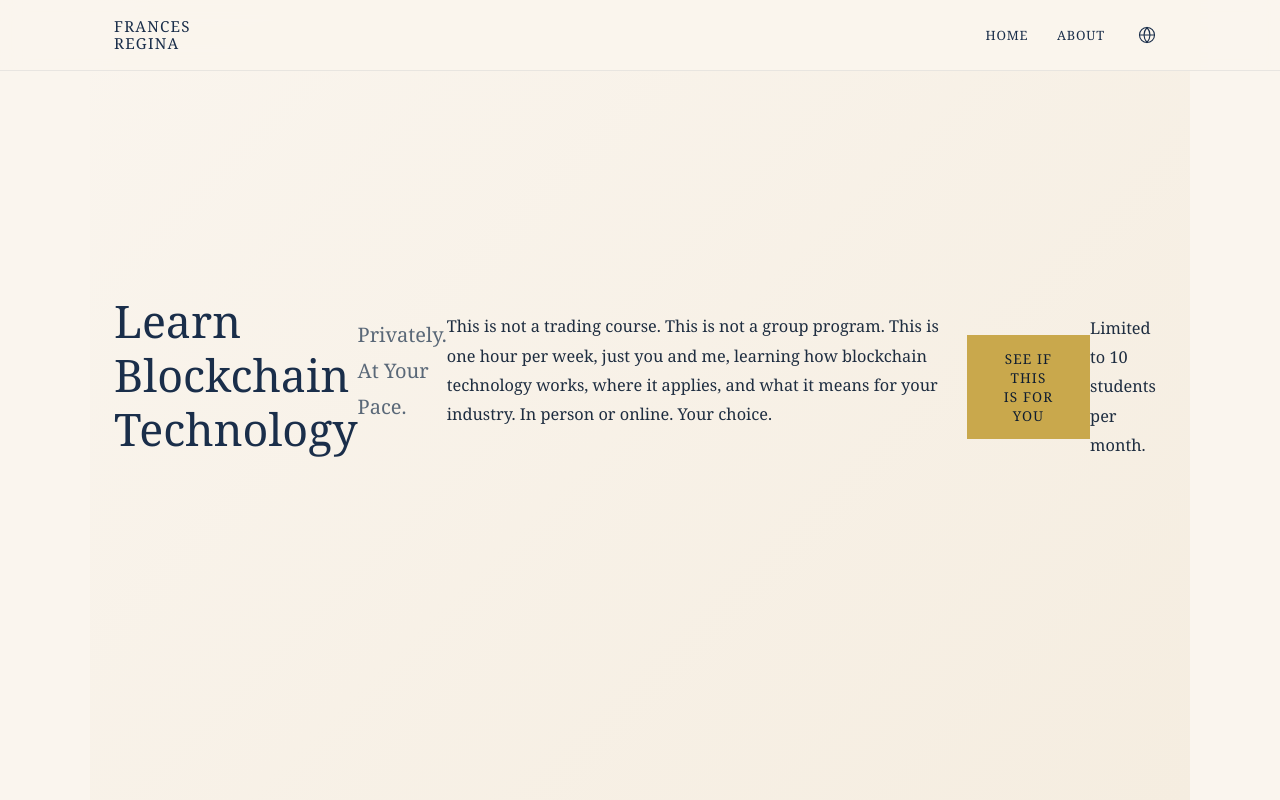
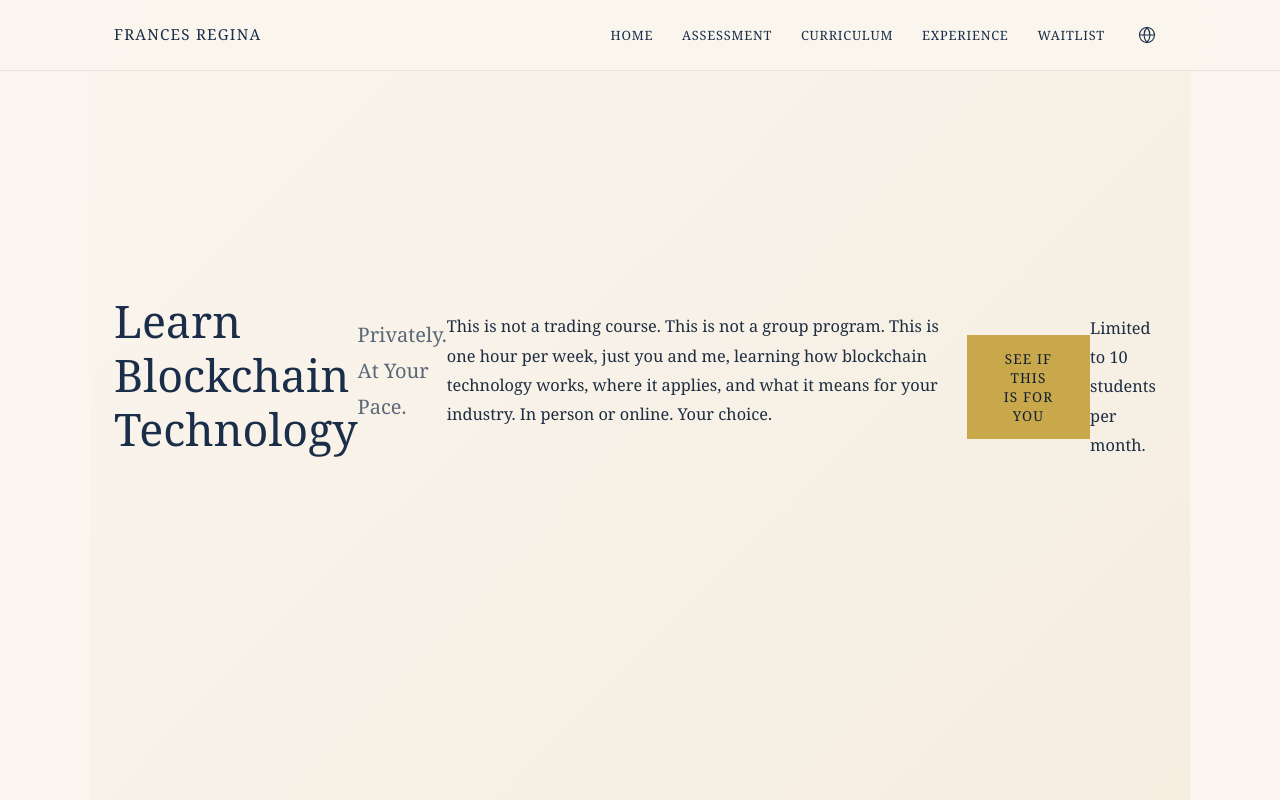
Before and after one commit to Chrissou78/francesregina, a website: page public/blockchain-course.html in a window 1280 px wide. Shown: the top 800 px of the page. Drawn offline with Linux system fonts and the light colour scheme.

```diff
--- a/public/blockchain-course.html
+++ b/public/blockchain-course.html
@@ -962,8 +962,7 @@
     <div class="nav-inner">
       <div class="navbar-brand">
         <a href="/" class="logo">
-          <span>Frances</span>
-          <span>Regina</span>
+          <span>Frances Regina</span>
         </a>
       </div>
 
@@ -976,7 +975,10 @@
       <div class="nav-menu" id="navMenu">
         <div class="nav-main">
           <a href="/" class="nav-item" data-i18n="nav.home">Home</a>
-          <a href="/#about" class="nav-item" data-i18n="nav.about">About</a>
+          <a href="#assessment" class="nav-item" data-i18n="nav.assessment">Assessment</a>
+          <a href="#curriculum" class="nav-item" data-i18n="nav.curriculum">Curriculum</a>
+          <a href="#experience" class="nav-item" data-i18n="nav.experience">Experience</a>
+          <a href="#waitlist" class="nav-item" data-i18n="nav.waitlist">Waitlist</a>
         </div>
 
         <div class="nav-languages">
```
Also changed, not shown: public/index.html (+1 -2 lines), public/success.html (+1 -2 lines).
